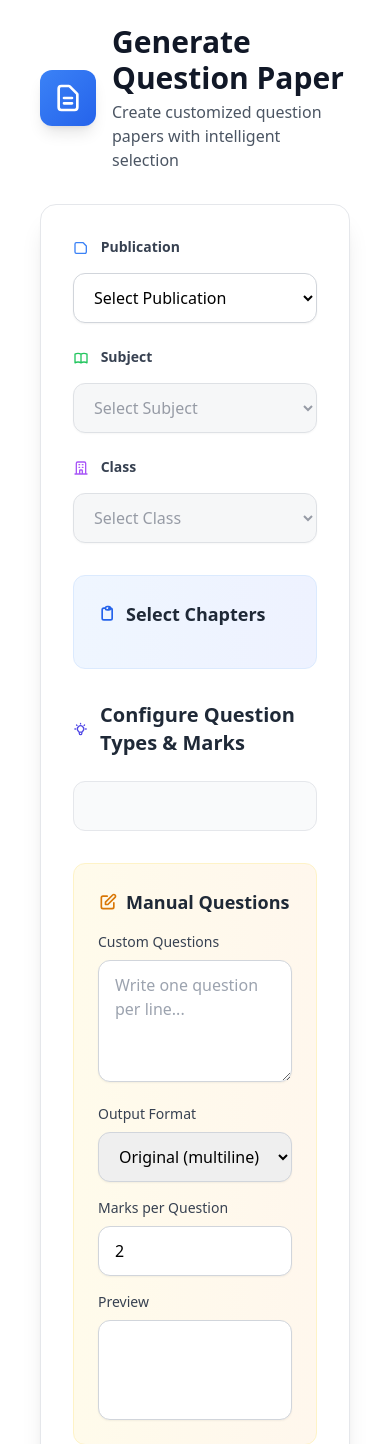
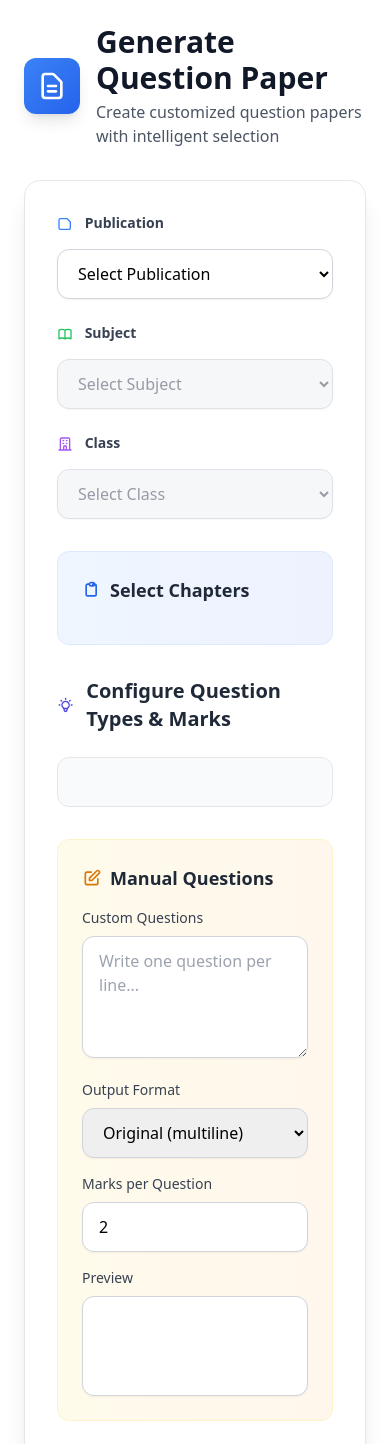
Before and after one commit to Bibhuti4086mukhiya/question_generator, a Flask app: page / in a window 390 px wide; the page is wider, and only the part inside the window is pictured. Shown: the part 65-1509 px from the top of that part. Run offline with Flask 3, Linux system fonts and the light colour scheme; some libraries are stand-ins or nearby versions.

Commit message:
fix index

```diff
--- a/templates/index.html
+++ b/templates/index.html
@@ -3,7 +3,7 @@
 {% block title %}Generate Question Paper{% endblock %}
 
 {% block content %}
-<div class=" max-w-7xl px-4 sm:px-0">
+<div class="w-full">
     <!-- Header Section -->
     <div class=" w-full mb-8">
         <div class="flex items-center mb-2">
```
